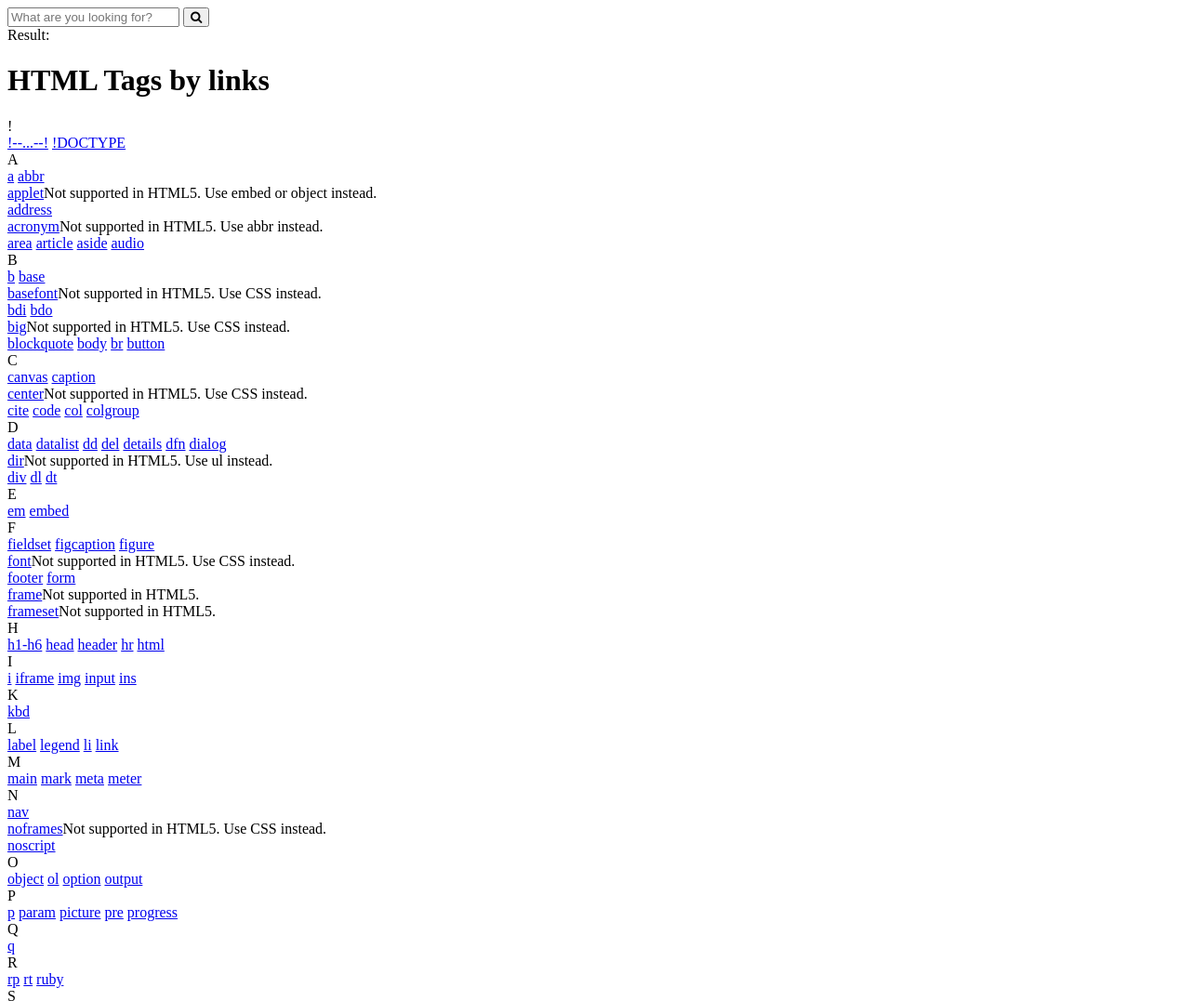
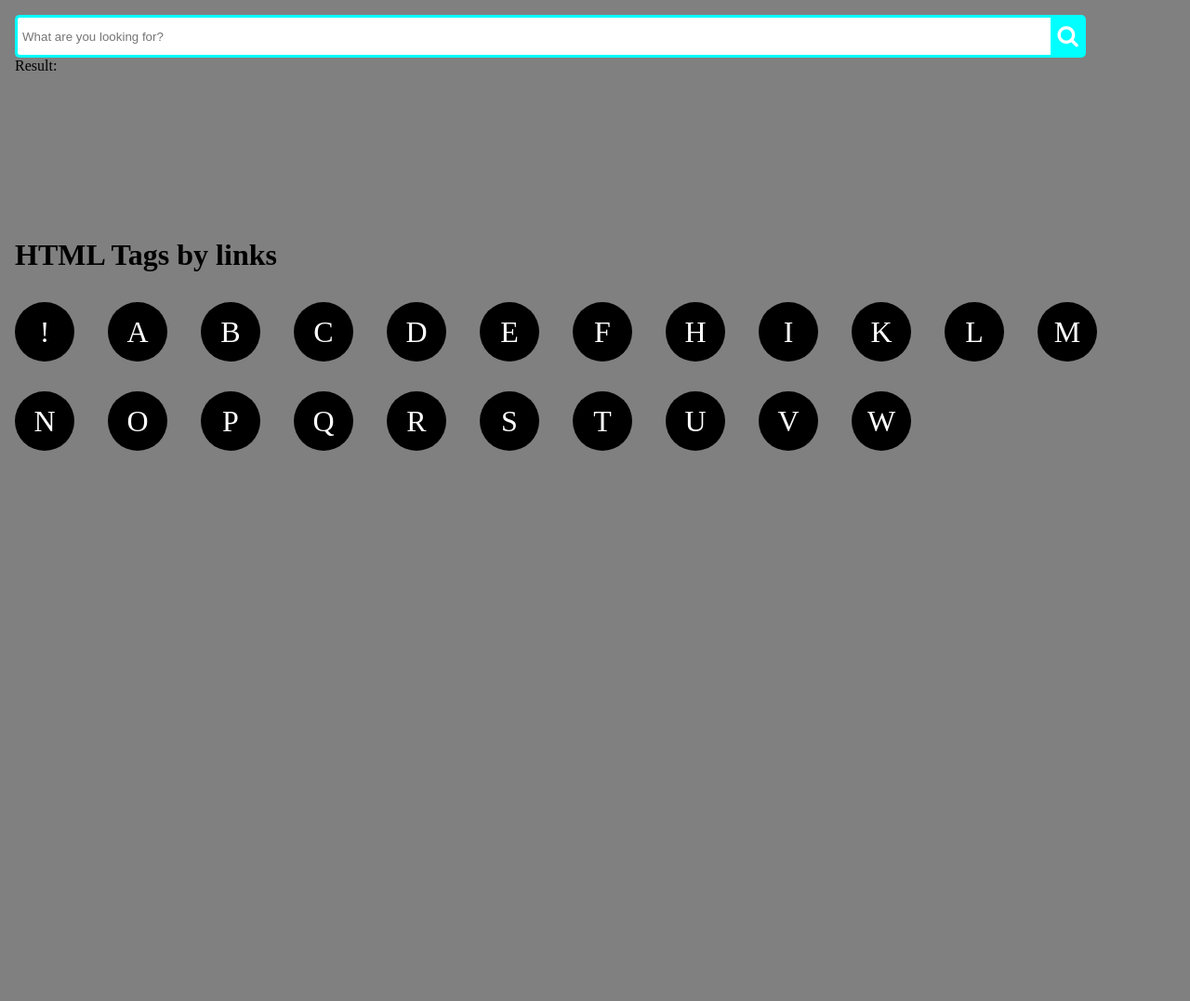
Before and after one commit to banana0000/HTML-tags-by-links, a plain HTML site: page index.html in a window 1280 px wide. Shown: the top 1077 px of the page at 93% size. After the commit the page ends 800 px from the top, so only its background shows below. Drawn offline with Linux system fonts and the light colour scheme.

Commit message:
Update index.html

```diff
--- a/index.html
+++ b/index.html
@@ -5,7 +5,7 @@
   <meta name="viewport" content="width=device-width, initial-scale=1">
 	<link rel="stylesheet" href="https://cdnjs.cloudflare.com/ajax/libs/font-awesome/4.7.0/css/font-awesome.min.css">
 	<title>HML tags by links</title>
-<link href="tags.css" rel="stylesheet" type="https://banana0000.github.io/HTML-tags-by-links/text/css">
+<link href="https://banana0000.github.io/HTML-tags-by-links/tags.css" rel="stylesheet" type="text/css">
 <style type="text/css" rel="stylesheet"></style>
 </head>
 <body>
@@ -281,6 +281,6 @@
 	</div>
 		</div>
 	</container>
-<script type="text/javascript" src="https://banana0000.github.io/HTML-tags-by-links/tags.jshttps://banana0000.github.io/HTML-tags-by-links/"></script>
+<script type="text/javascript" src="https://banana0000.github.io/HTML-tags-by-links/tags.jshttps://banana0000.github.io/HTML-tags-by-links/tags.js"></script>
 </body>
 </html>
```
